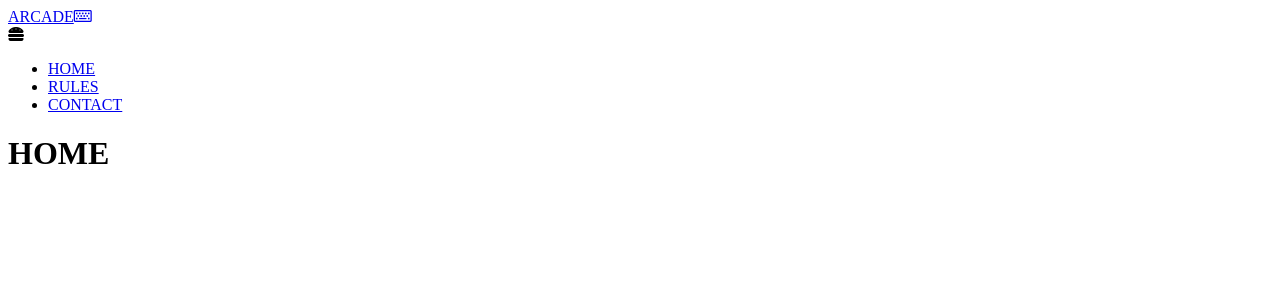
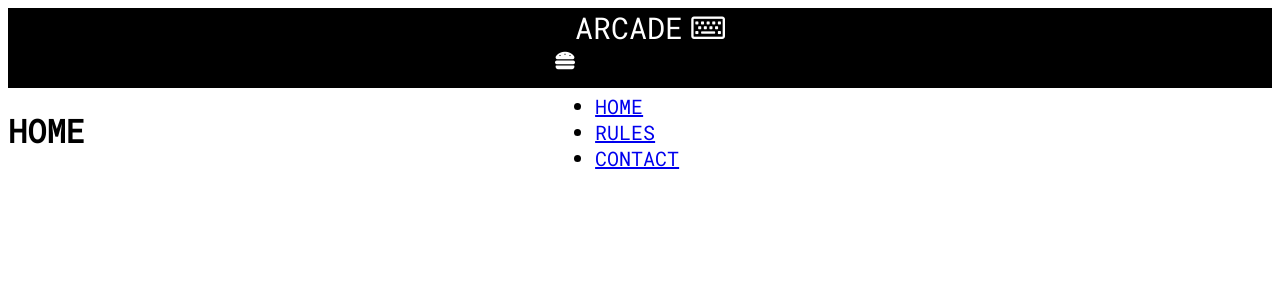
Before and after one commit to Ellezique/Arcade-Secretary-as-deployed, a React (Create React App) app: page / in a window 1280 px wide. Shown: the top 300 px of the page. Built offline with nearby package versions, Linux system fonts and the light colour scheme.

Commit message:
Start Navbar styling but not yet finished

```diff
--- a/src/App.css
+++ b/src/App.css
@@ -2,19 +2,63 @@
 /*   APP    */
 /*------------------------------------------------------------------*/
 
-
-
+* {
+    font-family: 'Roboto Mono', monospace;
+  }
 
 
 /*//////////////////////////////////////////////////////////////////*/
 /*  NAVBAR   */
 /*------------------------------------------------------------------*/
 
+.navbar {
+    display: flex;
+    justify-content: center;
+    align-items: center;
+    background: black;
+    height: 80px;
+    font-size: 20px;
+    max-width: 100vw;
+    z-index: 1000;
+    position: sticky;
+    top: 0;
+}
 
+.navbar-container {
+    justify-content: left;
+    text-decoration: none;
+    cursor: pointer;
+    height: 80px;
+    max-width: 1200px;
+}
 
+.logo-section {
+    align-items: center;
+    text-decoration: none;
+    font-size: 30px;
+    margin-left: 20px;
+    color: white;
+}
+.typewriter {
 
+}
 
+.fa-keyboard {
+    margin-left: 8px;
+}
 
+.fa-hamburger {
+    color: white;
+}
+
+.fa-gulp {
+    color: red;
+    font-size: 40px;
+  }
+
+T.menu-icon {
+    display: none;
+}
 /*//////////////////////////////////////////////////////////////////*/
 /*   HOME PAGE & GAME  */
 /*------------------------------------------------------------------*/
```
